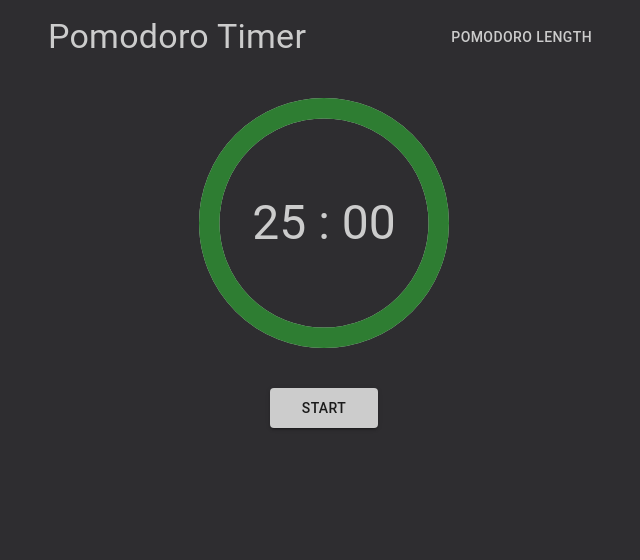
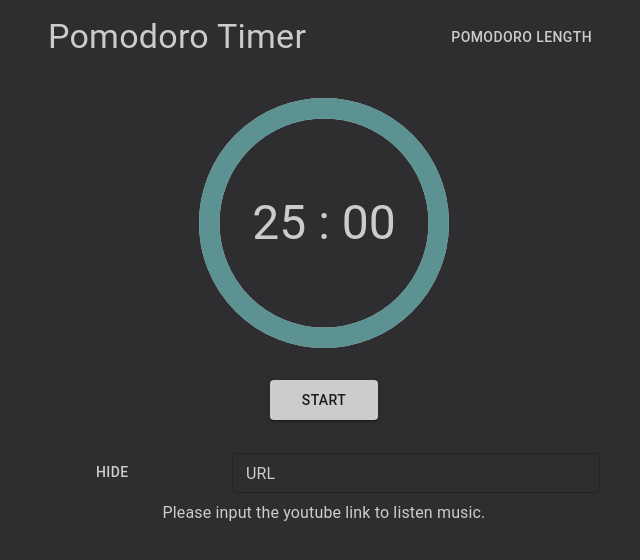
Before and after one commit to Masahito-I/pomodoro-timer, a React (Create React App) app: page / in a window 1280 px wide. Shown: the top 560 px of the page, without its empty margins (316-956 px from the left). Built offline with nearby package versions, Linux system fonts and the light colour scheme; the HTML template or start-up script is replaced by a standard one.

Commit message:
Added youtube function to listen to a music while focusing on a task.

```diff
--- a/src/PomodoroTimer/PomodoroTimer.tsx
+++ b/src/PomodoroTimer/PomodoroTimer.tsx
@@ -1,25 +1,28 @@
 import * as React from 'react';
-import { styles } from './PomodoroTimerStyle'
-import { BUTTON_STATUS, POMODORO_LENGTH_MENU_ITEMS } from '../Utils/Constant'
+import { styles } from './PomodoroTimerStyle';
+import { TIMER_BUTTON_STATUS, YOUTUBE_BUTTON_NAME, POMODORO_LENGTH_MENU_ITEMS } from '../Utils/Constant'
 import PomodoroLengthMenu from '../PomodoroLengthMenu/PomodoroLengthMenu';
 import CircularProgress, { CircularProgressProps } from '@mui/material/CircularProgress';
-import { Box, Button, Typography } from '@mui/material';
+import { Box, Button, TextField, Typography } from '@mui/material';
 import { Container } from '@mui/system';
+import YoutubeEmbed from '../YoutubeEmbed/YoutubeEmbed';
 
 const PomodoroTimer = () => {
   const [selectedPomdoroLength, setSelectedPomodoroLength] = React.useState(POMODORO_LENGTH_MENU_ITEMS.LENGTH_25);
   const [timer, setTimer] = React.useState(0);
-  const [timerButton, setTimerButton] = React.useState(BUTTON_STATUS.START)
+  const [timerButton, setTimerButton] = React.useState(TIMER_BUTTON_STATUS.START);
+  const [youtubeButton, setYoutubeButton] = React.useState(YOUTUBE_BUTTON_NAME.HIDE);
+  const [youtubeUrl, setYoutubeUrl] = React.useState('');
 
   React.useEffect(() => {
     let id: NodeJS.Timeout | undefined;
 
-    if (timerButton === BUTTON_STATUS.PAUSE) {
+    if (timerButton === TIMER_BUTTON_STATUS.PAUSE) {
       id = setInterval(() => { setTimer(t => t + 1); }, 1000);
     }
 
     if (timer >= (60 * selectedPomdoroLength)) {
-      resetTimer()
+      resetTimer();
     }
 
     return () => clearInterval(id);
@@ -30,7 +33,7 @@ const PomodoroTimer = () => {
       <Box sx={styles.circleOutsideBox}>
         <CircularProgress variant="determinate" size={250} value={100}/>
         <Box sx={styles.circleInsideBox}>
-          <CircularProgress variant="determinate" size={250} color="success" {...props}/>
+          <CircularProgress variant="determinate" size={250} {...props} style={styles.circleColor}/>
           <Box sx={styles.circleInsideBox}>
             <Typography variant="h3">{time}</Typography>
           </Box>
@@ -40,30 +43,45 @@ const PomodoroTimer = () => {
   }
 
   const changeTimerStatus = () => {
-    if (timerButton === BUTTON_STATUS.START) {
+    if (timerButton === TIMER_BUTTON_STATUS.START) {
       setTimer(0);
-      setTimerButton(BUTTON_STATUS.PAUSE);
-    } else if (timerButton === BUTTON_STATUS.PAUSE) {
-      setTimerButton(BUTTON_STATUS.CONTINUE);
-    } else if (timerButton === BUTTON_STATUS.CONTINUE) {
-      setTimerButton(BUTTON_STATUS.PAUSE);
+      setTimerButton(TIMER_BUTTON_STATUS.PAUSE);
+    } else if (timerButton === TIMER_BUTTON_STATUS.PAUSE) {
+      setTimerButton(TIMER_BUTTON_STATUS.CONTINUE);
+    } else if (timerButton === TIMER_BUTTON_STATUS.CONTINUE) {
+      setTimerButton(TIMER_BUTTON_STATUS.PAUSE);
     }
   }
 
   const resetTimer = () => {
     setTimer(0);
-    setTimerButton(BUTTON_STATUS.START);
+    setTimerButton(TIMER_BUTTON_STATUS.START);
   }
 
-  const time = timerButton === BUTTON_STATUS.START ? `${selectedPomdoroLength} : 00` :
+  const clickYoutubeButton = () => {
+    if (youtubeButton === YOUTUBE_BUTTON_NAME.DISPLAY) {
+      setYoutubeButton(YOUTUBE_BUTTON_NAME.HIDE);
+    } else {
+      setYoutubeButton(YOUTUBE_BUTTON_NAME.DISPLAY);
+    }
+  }
+
+  const time = timerButton === TIMER_BUTTON_STATUS.START ? `${selectedPomdoroLength} : 00` :
     `${('00'+Math.floor(timer/60)).slice(-2)} : ${('00'+timer%60).slice(-2)}`;
-  const progress = timerButton === BUTTON_STATUS.START ?
+  const progress = timerButton === TIMER_BUTTON_STATUS.START ?
     100 : timer / (60 * selectedPomdoroLength) * 100;
 
-  const stopButton = timerButton === BUTTON_STATUS.CONTINUE ? (
+  const displayStopButton = timerButton === TIMER_BUTTON_STATUS.CONTINUE ? (
     <Button variant="contained" onClick={resetTimer} sx={styles.buttonStyle}>
-      {BUTTON_STATUS.STOP}
+      {TIMER_BUTTON_STATUS.STOP}
     </Button>
+  ) : null
+
+  const displayTextField = youtubeButton === YOUTUBE_BUTTON_NAME.HIDE ? (
+    <TextField  value={youtubeUrl} label="URL" variant="outlined" size="small"
+      onChange={e => {setYoutubeUrl(e.target.value)}}
+      sx={styles.youtubeTextField}
+    />
   ) : null
 
   return (
@@ -83,8 +101,18 @@ const PomodoroTimer = () => {
         <Button variant="contained" onClick={changeTimerStatus} sx={styles.buttonStyle}>
           {timerButton}
         </Button>
-        {stopButton}
+        {displayStopButton}
       </Box>
+
+      <Box sx={styles.youtubeBox}>
+        <Box sx={styles.youtubeButtonBox}>
+          <Button onClick={clickYoutubeButton} sx={styles.buttonStyle}>
+            {youtubeButton}
+          </Button>
+        </Box>
+        {displayTextField}
+      </Box>
+      <YoutubeEmbed youtubeButton={youtubeButton} youtubeUrl={youtubeUrl}/>
     </Container>
   )
 }
--- a/src/PomodoroTimer/PomodoroTimerStyle.ts
+++ b/src/PomodoroTimer/PomodoroTimerStyle.ts
@@ -24,15 +24,38 @@ export const styles = {
     alignItems: 'center',
     justifyContent: 'center',
   },
+  circleColor: {
+    color: '#5c9291'
+  },
   flexCenter: {
     display: 'flex',
     alignItems: 'center',
     justifyContent: 'center',
-    mb: 5,
+    mb: 4,
   },
   buttonStyle: {
     mx: 2,
     px: 4,
     py: 1,
+  },
+  youtubeBox: {
+    display:'flex',
+    alignItems:'center',
+    justifyContent: 'center',
+  },
+  youtubeButtonBox: {
+    flex: 1
+  },
+  youtubeTextField: {
+    flex: 2,
+    '& label': {
+      color: '#ccc'
+    },
+     '& .MuiInputBase-root': {
+      color: '#ccc',
+      '&:hover fieldset': {
+        borderColor: '#ccc',
+      },
+    },
   }
 }
--- a/src/Utils/Constant.ts
+++ b/src/Utils/Constant.ts
@@ -9,9 +9,14 @@ export const POMODORO_LENGTH_MENU_ITEMS : POMODORO_LENGTH_MENU_ITEMS = {
   LENGTH_120: 120,
 };
 
-export const BUTTON_STATUS = {
+export const TIMER_BUTTON_STATUS = {
   START: 'Start',
   PAUSE: 'Pause',
   CONTINUE: 'Continue',
   STOP: 'Stop',
 };
+
+export const YOUTUBE_BUTTON_NAME = {
+  DISPLAY: 'DISPLAY',
+  HIDE: 'HIDE',
+}
--- /dev/null
+++ b/src/YoutubeEmbed/YoutubeEmbed.tsx
@@ -0,0 +1,50 @@
+import { Box, Typography } from '@mui/material';
+import { styles } from './YoutubeEmbedStyle';
+import { YOUTUBE_BUTTON_NAME } from '../Utils/Constant';
+
+const YoutubeEmbed = (props:Props) => {
+  const { youtubeUrl, youtubeButton } = props;
+
+  const checkUrl = () => {
+    const isYoutubeUrl =
+      youtubeUrl.includes('https://www.youtube.com/') || youtubeUrl.includes('https://youtu.be/');
+    if (!isYoutubeUrl) return ''
+
+    const pattern = /v=([\w-]+)/;
+    const videoId = youtubeUrl.match(pattern);
+    if (youtubeUrl.includes('https://www.youtube.com/') && videoId) {
+      return videoId[1];
+    }else if(youtubeUrl.includes('https://youtu.be/')){
+      return youtubeUrl.substring(youtubeUrl.lastIndexOf('/') + 1);
+    }
+  }
+
+  const validateUrl = checkUrl();
+
+  const youttubeElementVisibility = youtubeButton === YOUTUBE_BUTTON_NAME.DISPLAY ?
+    styles.hideYoutubeElement : null;
+
+  return youtubeUrl === '' ?(
+    <Box>
+      <Typography variant="body1" sx={styles.flexCenter}>
+        {'Please input the youtube link to listen music.'}
+      </Typography>
+    </Box>
+  ) : (
+    <Box sx={youttubeElementVisibility}>
+      <Box sx={styles.flexCenter}>
+        <iframe
+          width='80%'
+          src={'https://www.youtube.com/embed/'+validateUrl}
+        />
+      </Box>
+    </Box>
+  );
+}
+
+type Props = {
+  youtubeUrl: string;
+  youtubeButton: string;
+}
+
+export default YoutubeEmbed;
--- /dev/null
+++ b/src/YoutubeEmbed/YoutubeEmbedStyle.ts
@@ -0,0 +1,12 @@
+
+export const styles = {
+  flexCenter: {
+    mt: 1,
+    display: 'flex',
+    alignItems: 'center',
+    justifyContent: 'center',
+  },
+  hideYoutubeElement: {
+    visibility:'hidden',
+  }
+}
```
